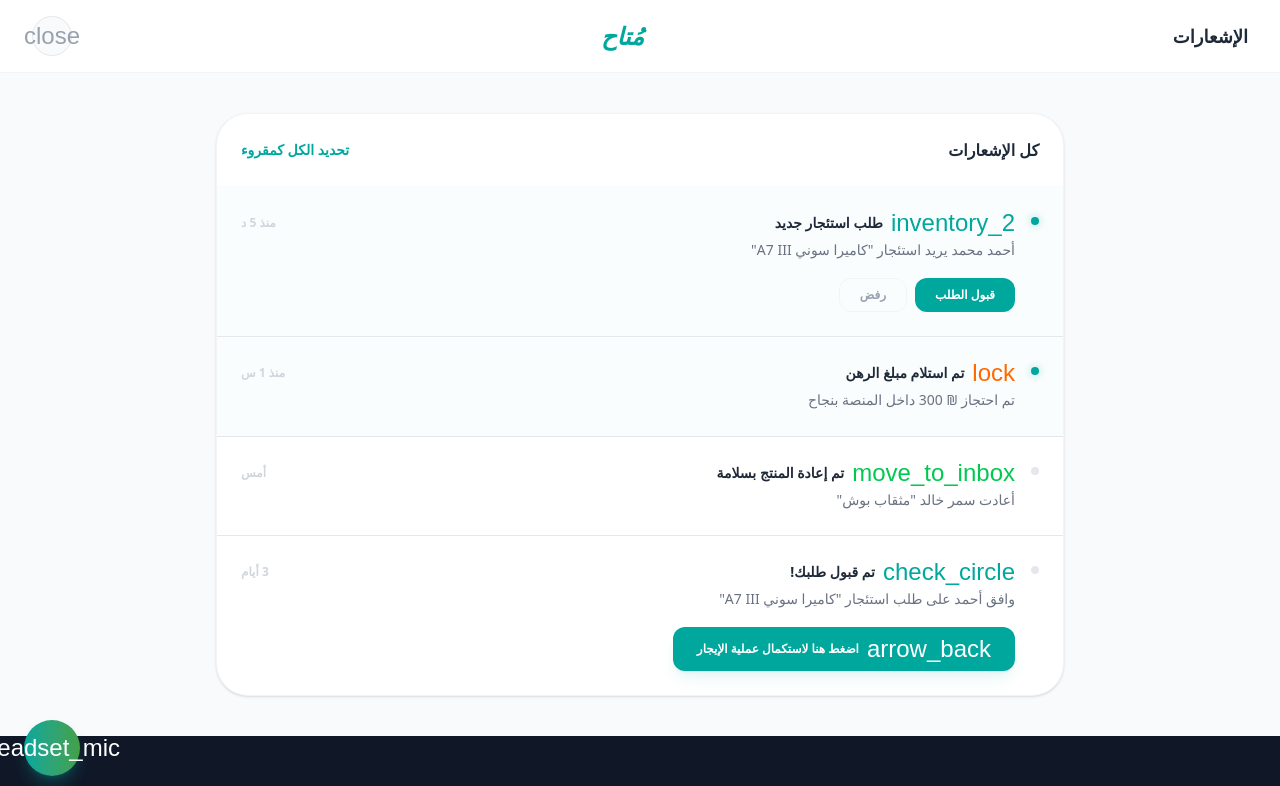
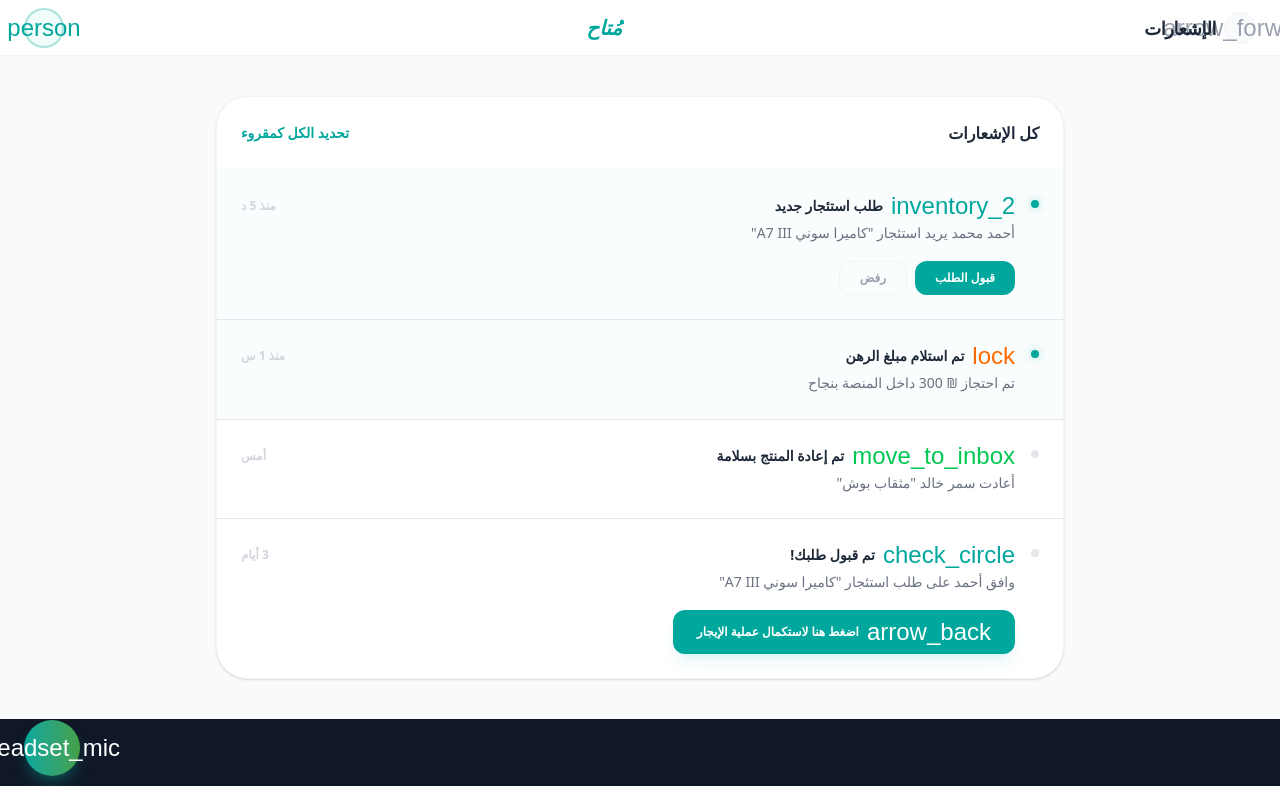
Before and after one commit to NawrasWadi/mutaah, a Next.js app: page /notifications in a window 1280 px wide. Shown: the top 786 px of the page. Built offline with nearby package versions, Linux system fonts and the light colour scheme; a web font is replaced by a local one.

Commit message:
feat: add and improve notifications page

```diff
--- a/app/notifications/page.tsx
+++ b/app/notifications/page.tsx
@@ -2,7 +2,7 @@ import type { Metadata } from "next";
 import Link from "next/link";
 import Footer from "@/components/Footer";
 import { mockNotifications } from "@/mock/notifications.mock";
-
+import UserDropdown from "@/components/UserDropdown";
 export const metadata: Metadata = {
   title: "الإشعارات — مُتاح",
   description: "تابع آخر الإشعارات والتحديثات على منصة مُتاح.",
@@ -20,21 +20,17 @@ export default function NotificationsPage() {
   };
 
   return (
-    <div className="min-h-screen flex flex-col bg-slate-50">
-      <header className="flex items-center justify-between px-8 py-4 bg-white border-b border-gray-100 sticky top-0 z-50">
-        <div className="text-lg font-black text-gray-800">
-          الإشعارات
+
+    <div className="min-h-screen flex flex-col bg-bg-page">
+      <header className="h-14 flex items-center justify-between px-6 border-b border-gray-100 bg-white sticky top-0 z-50">
+        <div className="flex items-center gap-2">
+          <Link href="/dashboard" className="w-8 h-8 rounded-full bg-gray-50 flex items-center justify-center text-gray-400 hover:text-primary transition-all border border-gray-100">
+            <span className="material-symbols-rounded text-lg">arrow_forward</span>
+          </Link>
+          <div className="text-lg font-black text-gray-800 tracking-tight">الإشعارات</div>
         </div>
-        <div className="flex-1 flex justify-center">
-          <div className="text-2xl font-black text-primary italic select-none">مُتاح</div>
-        </div>
-        <div className="flex items-center">
-          <Link
-            href="/dashboard"
-            className="w-10 h-10 rounded-full bg-gray-50 flex items-center justify-center text-gray-400 hover:text-red-500 hover:bg-red-50 transition-all border border-gray-200 hover:border-red-100">
-            <span className="material-symbols-rounded text-xl">close</span>
-          </Link>
-        </div>
+        <div className="text-xl font-black text-primary italic select-none">مُتاح</div>
+        <UserDropdown align="left" />
       </header>
 
       <main className="grow max-w-4xl mx-auto w-full p-6 py-10">
```
